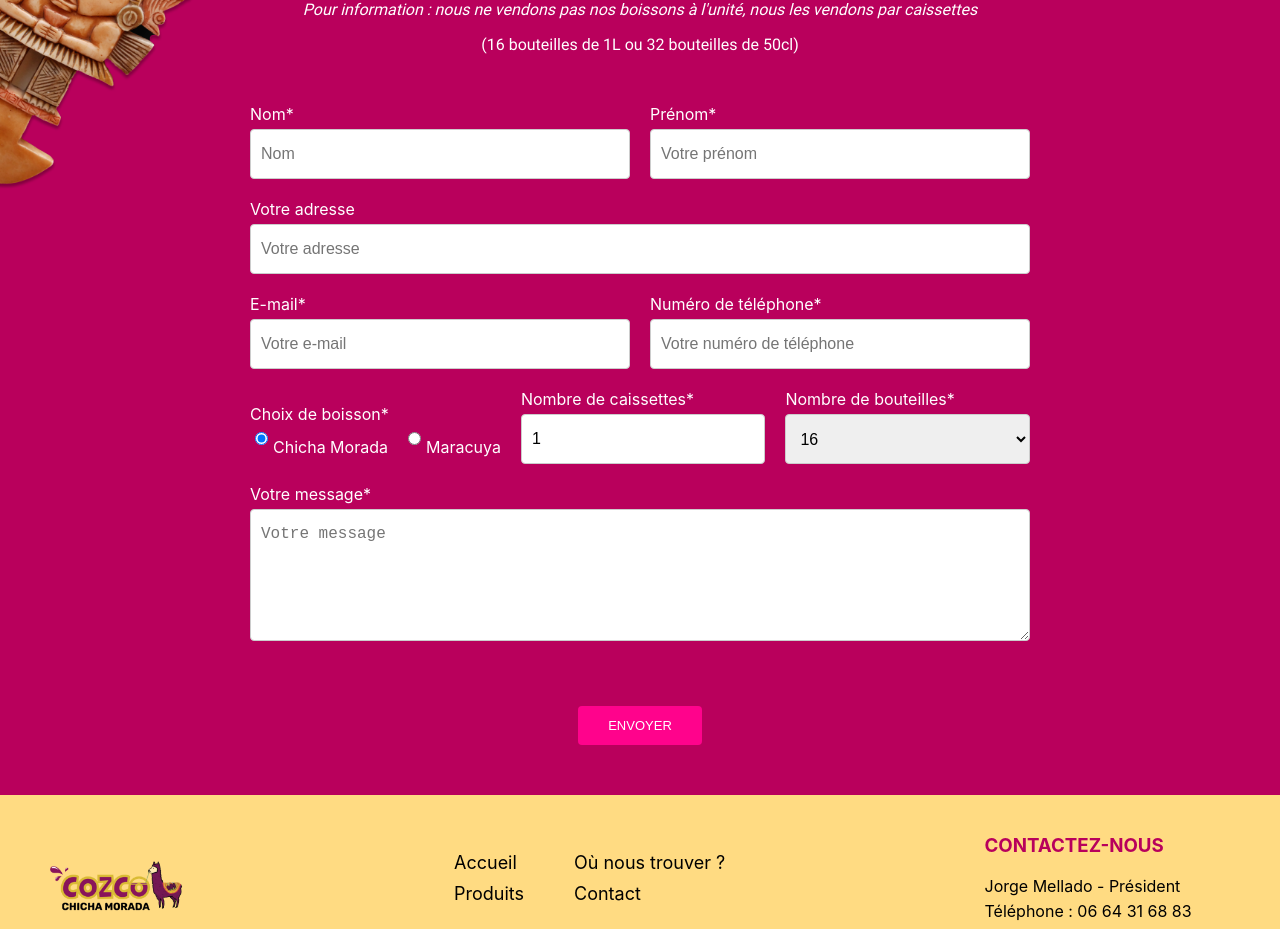
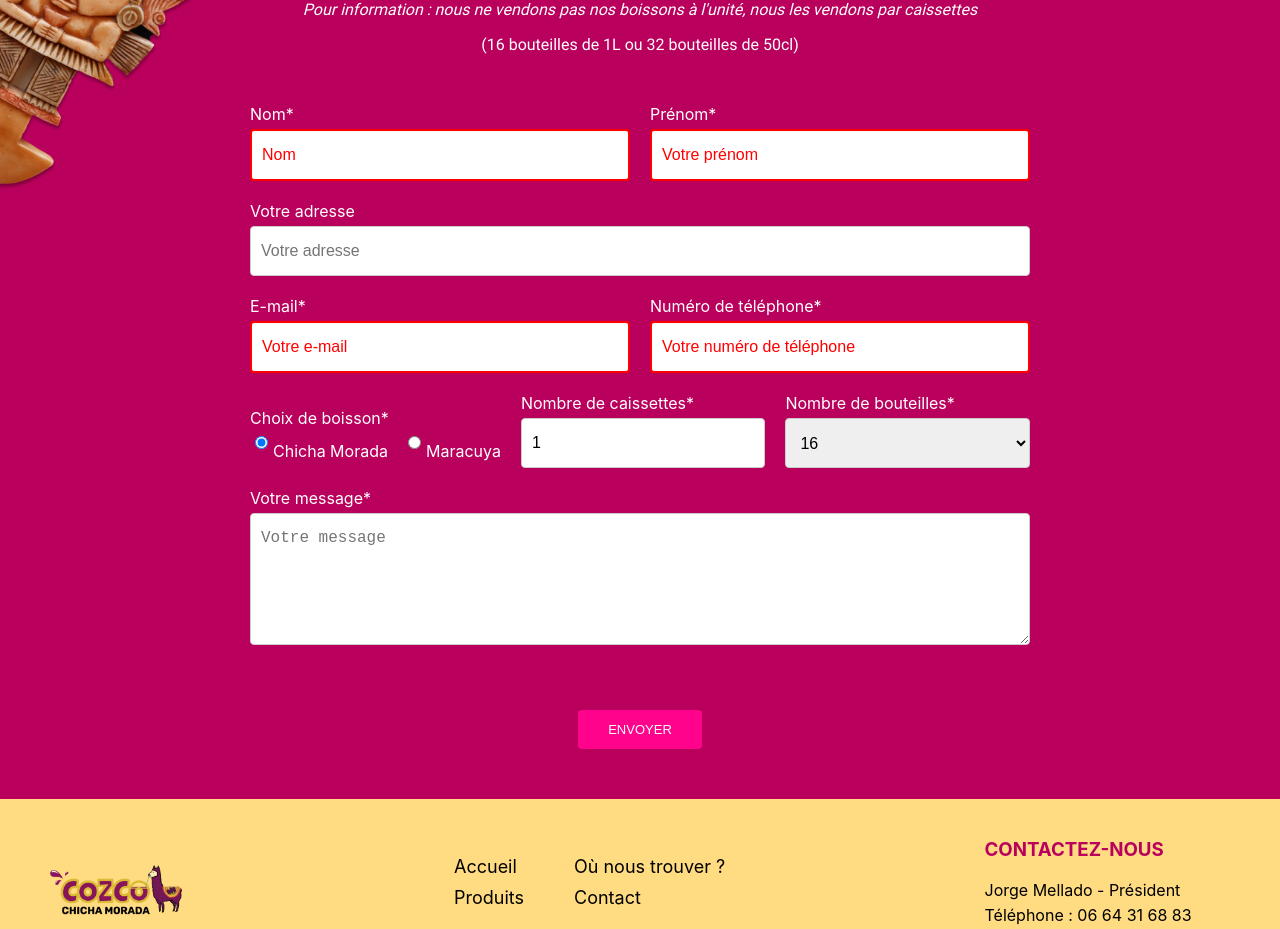
Before and after one commit to ikramchehouani/cozco-landing-page, a React (Create React App) app: page / in a window 1280 px wide. Shown: the part 3740-4669 px from the top of the page. Built offline with nearby package versions, Linux system fonts and the light colour scheme.

Commit message:
enter a valid field red

```diff
--- a/src/components/Order/Order.css
+++ b/src/components/Order/Order.css
@@ -132,6 +132,26 @@ textarea {
   background-color: #FABA05;
 }
 
+input:invalid {
+  border: 2px solid red;
+}
+
+input:invalid:after {
+  content: attr(title);
+  color: red;
+  position: absolute;
+  border: 1px solid red;
+  padding: 2px;
+  top: 100%;
+  left: 0;
+  z-index: 100;
+  font-size: 0.875em;
+}
+
+input:invalid::placeholder {
+  color: red;
+}
+
 /* Responsive styles */
 @media (max-width: 768px) {
   .order-section {
--- a/src/components/Order/Order.js
+++ b/src/components/Order/Order.js
@@ -127,7 +127,7 @@ const Order = () => {
           <div className="form-row">
             <div className="form-group">
               <label htmlFor="email">E-mail*</label>
-              <input type="email" id="email" name="email" placeholder="Votre e-mail" value={formData.email} onChange={handleChange} required />
+              <input type="email" id="email" name="email" placeholder="Votre e-mail" value={formData.email} onChange={handleChange} required title="Enter a valid email address" />
             </div>
             <div className="form-group">
               <label htmlFor="telephone">Numéro de téléphone*</label>
```
